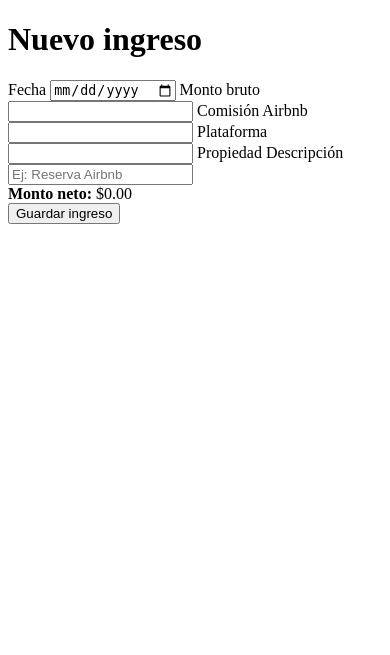
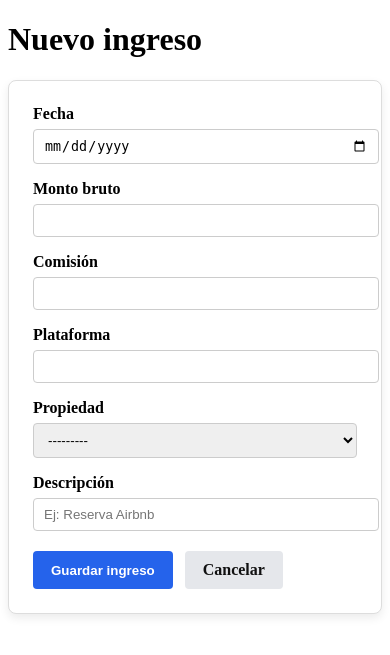
Before and after one commit to GonzaloVegaDev/airbnb-finanzas, a Django app: page /ingresos/nuevo/ in a window 390 px wide. Shown: the part 36-691 px from the top of the page. Run offline with Django 5.2, Linux system fonts and the light colour scheme; a user stored in the database is signed in; data comes from the database, SQL or seed files in the repository; both versions use the stored data as it was after the commit.

Commit message:
agregando responsive 04/01/2026

```diff
--- a/config/settings.py
+++ b/config/settings.py
@@ -7,8 +7,8 @@
 
 # SECURITY
 SECRET_KEY = os.environ.get("SECRET_KEY", "unsafe-secret-key")
-DEBUG = False
-ALLOWED_HOSTS = ["airbnb-finanzas.onrender.com"]
+DEBUG = True
+ALLOWED_HOSTS = ["airbnb-finanzas.onrender.com", "127.0.0.1", "localhost"]
 
 # Applications
 INSTALLED_APPS = [
--- a/core/forms.py
+++ b/core/forms.py
@@ -11,6 +11,7 @@
             "comision",
             "descripcion",
             "plataforma",
+            "propiedad",
             ]
         widgets = {
             "fecha": forms.DateInput(attrs={"type": "date"}),
--- a/core/static/core/styles.css
+++ b/core/static/core/styles.css
@@ -44,3 +44,141 @@
     background-color: #f5f5f5;
     text-align: left;
 }
+/* ===== Formularios ===== */
+
+.form-card {
+    background: #ffffff;
+    padding: 20px 24px;
+    max-width: 600px;
+    border-radius: 8px;
+    box-shadow: 0 4px 10px rgba(0,0,0,0.08);
+    margin-top: 20px;
+}
+
+.form-table {
+    width: 100%;
+    border-collapse: collapse;
+}
+
+.form-table td {
+    padding: 10px 6px;
+    vertical-align: middle;
+}
+
+.form-table label {
+    font-weight: 600;
+    white-space: nowrap;
+}
+
+.form-table input,
+.form-table select,
+.form-table textarea {
+    width: 100%;
+    padding: 8px 10px;
+    border-radius: 4px;
+    border: 1px solid #ccc;
+    font-size: 14px;
+}
+
+.form-table textarea {
+    resize: vertical;
+    min-height: 70px;
+}
+
+/* Acciones */
+
+.form-actions {
+    margin-top: 20px;
+    display: flex;
+    gap: 12px;
+}
+
+.form-actions button {
+    background-color: #2563eb;
+    color: #fff;
+    border: none;
+    padding: 10px 18px;
+    border-radius: 4px;
+    cursor: pointer;
+    font-weight: 600;
+}
+
+.form-actions button:hover {
+    background-color: #1e40af;
+}
+
+.btn-secondary {
+    background: #e5e7eb;
+    color: #111;
+    padding: 10px 18px;
+    border-radius: 4px;
+    text-decoration: none;
+    font-weight: 600;
+}
+
+.btn-secondary:hover {
+    background: #d1d5db;
+}
+
+/* ===== FORMULARIOS ===== */
+
+.form-card {
+    max-width: 600px;
+    margin: 20px auto;
+    padding: 24px;
+    background: #ffffff;
+    border: 1px solid #ddd;
+    border-radius: 8px;
+}
+
+.form-field {
+    margin-bottom: 16px;
+}
+
+.form-field label {
+    display: block;
+    font-weight: 600;
+    margin-bottom: 6px;
+}
+
+.form-field input,
+.form-field select,
+.form-field textarea {
+    width: 100%;
+    padding: 8px 10px;
+    border: 1px solid #ccc;
+    border-radius: 4px;
+}
+
+.form-actions {
+    margin-top: 20px;
+    display: flex;
+    gap: 12px;
+}
+
+.form-actions button {
+    background-color: #2563eb;
+    color: white;
+    border: none;
+    padding: 10px 18px;
+    border-radius: 4px;
+    font-weight: 600;
+    cursor: pointer;
+}
+
+.form-actions button:hover {
+    background-color: #1e40af;
+}
+
+.btn-secondary {
+    background: #e5e7eb;
+    color: #111;
+    padding: 10px 18px;
+    border-radius: 4px;
+    text-decoration: none;
+    font-weight: 600;
+}
+
+.btn-secondary:hover {
+    background: #d1d5db;
+}
--- a/core/templates/core/base.html
+++ b/core/templates/core/base.html
@@ -2,6 +2,7 @@
 <html lang="es">
 <head>
     <meta charset="UTF-8">
+    <meta name="viewport" content="width=device-width, initial-scale=1.0">
     <title>{% block title %}Finanzas{% endblock %}</title>
     {% load static %}
     <link rel="stylesheet" href="{% static 'core/styles.css' %}">
--- a/core/templates/core/crear_ingreso.html
+++ b/core/templates/core/crear_ingreso.html
@@ -1,67 +1,49 @@
 {% extends "core/base.html" %}
+{% load static %}
+
 {% block content %}
-{% load static %}
 <link rel="stylesheet" href="{% static 'core/styles.css' %}">
 
-{% if form.errors %}
-    <pre>{{ form.errors }}</pre>
-{% endif %}
-
-
-<h1>
-    {% if editar %}
-        Editar ingreso
-    {% else %}
-        Nuevo ingreso
-    {% endif %}
-</h1>
+<h1>{% if editar %}Editar ingreso{% else %}Nuevo ingreso{% endif %}</h1>
 
 <form method="post" class="form-card">
     {% csrf_token %}
 
-    {{ form.non_field_errors }}
-
-    <label>Fecha</label>
-    {{ form.fecha }}
-
-    <label>Monto bruto</label>
-    {{ form.monto_bruto }}
-
-    <label>Comisión Airbnb</label>
-    {{ form.comision }}
-
-    <label>Plataforma</label>
-    {{ form.plataforma }}
-
-    <label>Propiedad</label>
-    {{ form.propiedad }}
-
-    <label>Descripción</label>
-    {{ form.descripcion }}
-
-    <div class="neto-preview">
-        <strong>Monto neto:</strong>
-        <span id="monto-neto">$0.00</span>
+    <div class="form-field">
+        <label for="{{ form.fecha.id_for_label }}">Fecha</label>
+        {{ form.fecha }}
     </div>
 
-    <button type="submit">
-        {% if editar %}Guardar cambios{% else %}Guardar ingreso{% endif %}
-    </button>
+    <div class="form-field">
+        <label for="{{ form.monto_bruto.id_for_label }}">Monto bruto</label>
+        {{ form.monto_bruto }}
+    </div>
+
+    <div class="form-field">
+        <label for="{{ form.comision.id_for_label }}">Comisión</label>
+        {{ form.comision }}
+    </div>
+
+    <div class="form-field">
+        <label for="{{ form.plataforma.id_for_label }}">Plataforma</label>
+        {{ form.plataforma }}
+    </div>
+
+    <div class="form-field">
+        <label for="{{ form.propiedad.id_for_label }}">Propiedad</label>
+        {{ form.propiedad }}
+    </div>
+
+    <div class="form-field">
+        <label for="{{ form.descripcion.id_for_label }}">Descripción</label>
+        {{ form.descripcion }}
+    </div>
+
+    <div class="form-actions">
+        <button type="submit">
+            {% if editar %}Guardar cambios{% else %}Guardar ingreso{% endif %}
+        </button>
+        <a href="{% url 'lista_ingresos' %}" class="btn-secondary">Cancelar</a>
+    </div>
 </form>
-
-
-<script>
-const bruto = document.getElementById("id_monto_bruto");
-const comision = document.getElementById("id_comision");
-const neto = document.getElementById("monto-neto");
-
-function actualizarNeto() {
-    const b = parseFloat(bruto.value) || 0;
-    const c = parseFloat(comision.value) || 0;
-    neto.textContent = "$" + (b - c).toFixed(2);
-}
-
-bruto.addEventListener("input", actualizarNeto);
-comision.addEventListener("input", actualizarNeto);
-</script>
 {% endblock %}
--- a/core/views.py
+++ b/core/views.py
@@ -154,7 +154,7 @@
     else:
         form = GastoForm(instance=gasto)
 
-    return render(request, "core/editar_gasto.html", {
+    return render(request, "core/crear_gasto.html", {
         "form": form,
         "editar": True,
     })
```
Also changed, not shown: core/templates/core/crear_gasto.html (+27 -22 lines), core/templates/core/editar_gasto.html (deleted, +0 -28 lines), db.sqlite3.
